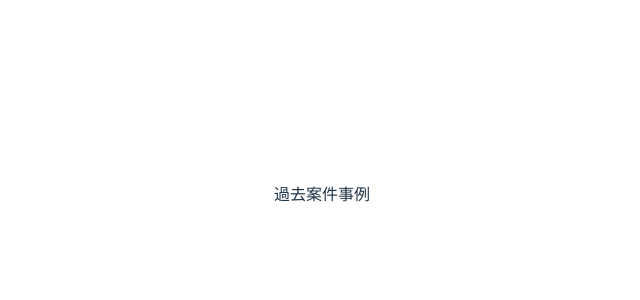
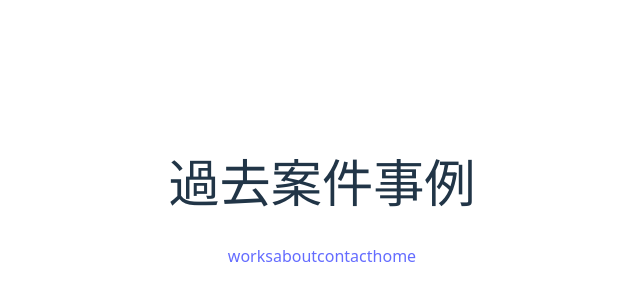
Before and after one commit to mxmm1o/portfolio, a React (Vite) app: page /works in a window 1280 px wide. Shown: the part 206-506 px from the top of the page, without its empty margins (318-958 px from the left). Built offline with nearby package versions, Linux system fonts and the light colour scheme.

Commit message:
ナビゲーションつくった

```diff
--- a/src/About.tsx
+++ /dev/null
@@ -1,6 +0,0 @@
-export function About() {
-    return (
-        <div>aboutページ</div>
-    )
-
-}
--- a/src/Contact.tsx
+++ /dev/null
@@ -1,5 +0,0 @@
-export function Contact() {
-    return (
-        <div>コンタクトページ</div>
-    )
-}
--- a/src/WorkDeteil.tsx
+++ /dev/null
@@ -1,5 +0,0 @@
-export function WorkDeteil() {
-    return (
-        <div>過去案件事例詳細ページ</div>
-    )
-}
--- a/src/Works.tsx
+++ /dev/null
@@ -1,5 +0,0 @@
-export function Works() {
-    return (
-        <div>過去案件事例</div>
-    )
-}
--- /dev/null
+++ b/src/components/Header.tsx
@@ -0,0 +1,11 @@
+import { Link } from "react-router";
+
+export function Header() {
+    return (<header>
+        <Link to="/works">works</Link>
+        <Link to="/about">about</Link>
+        <Link to="/contact">contact</Link>
+        <Link to="/">home</Link>
+    </header>
+    )
+}
--- /dev/null
+++ b/src/pages/About.tsx
@@ -0,0 +1,10 @@
+import { Header } from "../components/Header";
+
+export function About() {
+    return (
+        <div><h1>aboutページ</h1>
+            <Header />
+        </div>
+    )
+
+}
--- a/src/App.tsx
+++ b/src/pages/App.tsx
@@ -1,7 +1,9 @@
 import { useState } from 'react'
-import reactLogo from './assets/react.svg'
+import reactLogo from '../assets/react.svg'
 import viteLogo from '/vite.svg'
-import './App.css'
+import '../App.css'
+import { Header } from '../components/Header'
+
 
 
 function App() {
@@ -9,6 +11,9 @@ function App() {
 
   return (
     <>
+      <Header />
+
+
       <div>
         <a href="https://vite.dev" target="_blank">
           <img src={viteLogo} className="logo" alt="Vite logo" />
--- /dev/null
+++ b/src/pages/Contact.tsx
@@ -0,0 +1,11 @@
+import { Header } from "../components/Header";
+
+export function Contact() {
+    return (
+        <div>
+            <h1>コンタクトページ</h1>
+            <Header />
+        </div>
+
+    )
+}
--- /dev/null
+++ b/src/pages/WorkDeteil.tsx
@@ -0,0 +1,10 @@
+import { Header } from "../components/Header";
+
+export function WorkDeteil() {
+    return (
+        <div><h1>過去案件事例詳細ページ</h1>
+            <Header />
+        </div>
+
+    )
+}
--- /dev/null
+++ b/src/pages/Works.tsx
@@ -0,0 +1,9 @@
+import { Header } from "../components/Header";
+
+export function Works() {
+    return (
+        <div><h1>過去案件事例</h1>
+            <Header />
+        </div>
+    )
+}
```
Also changed, not shown: src/main.tsx (+6 -5 lines).
